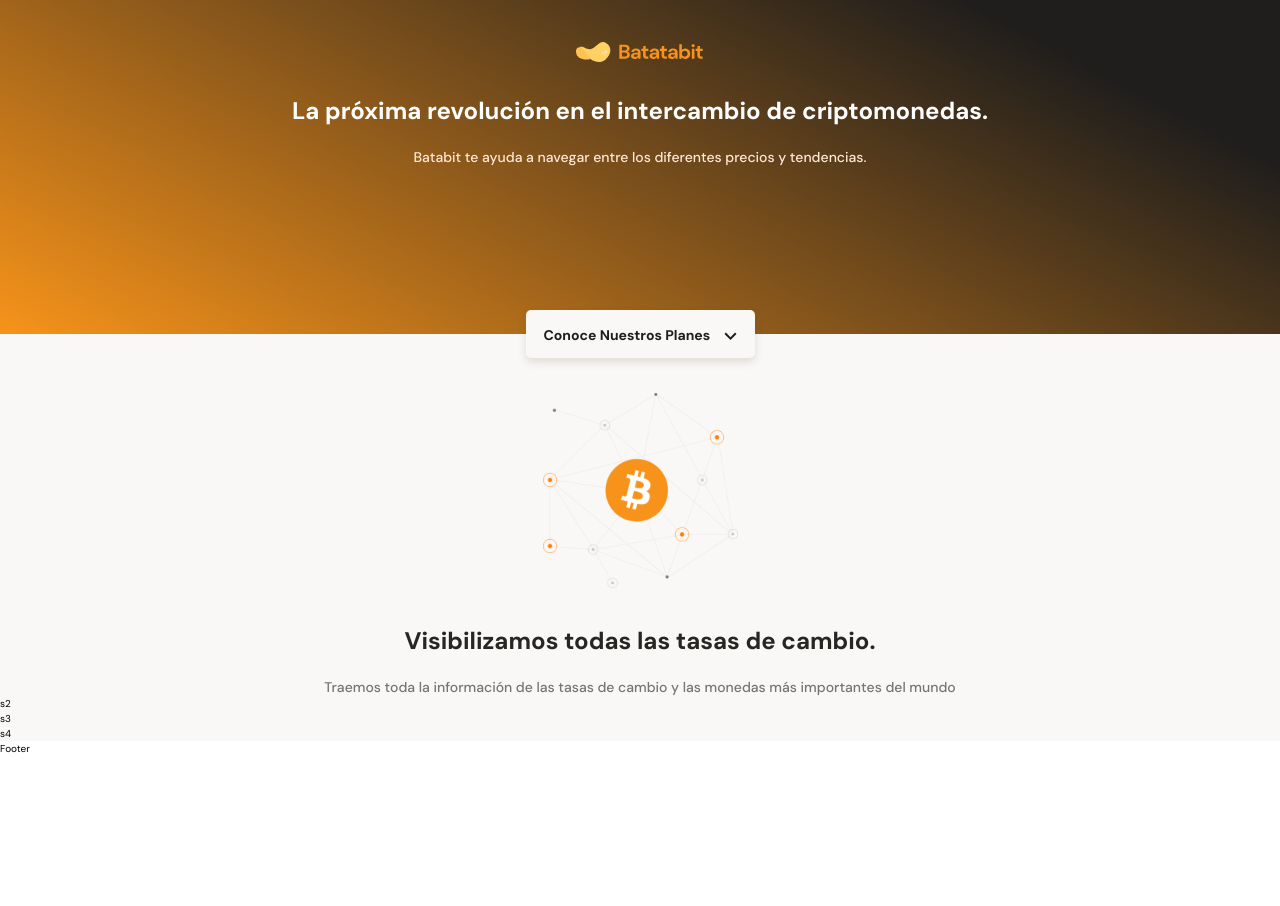
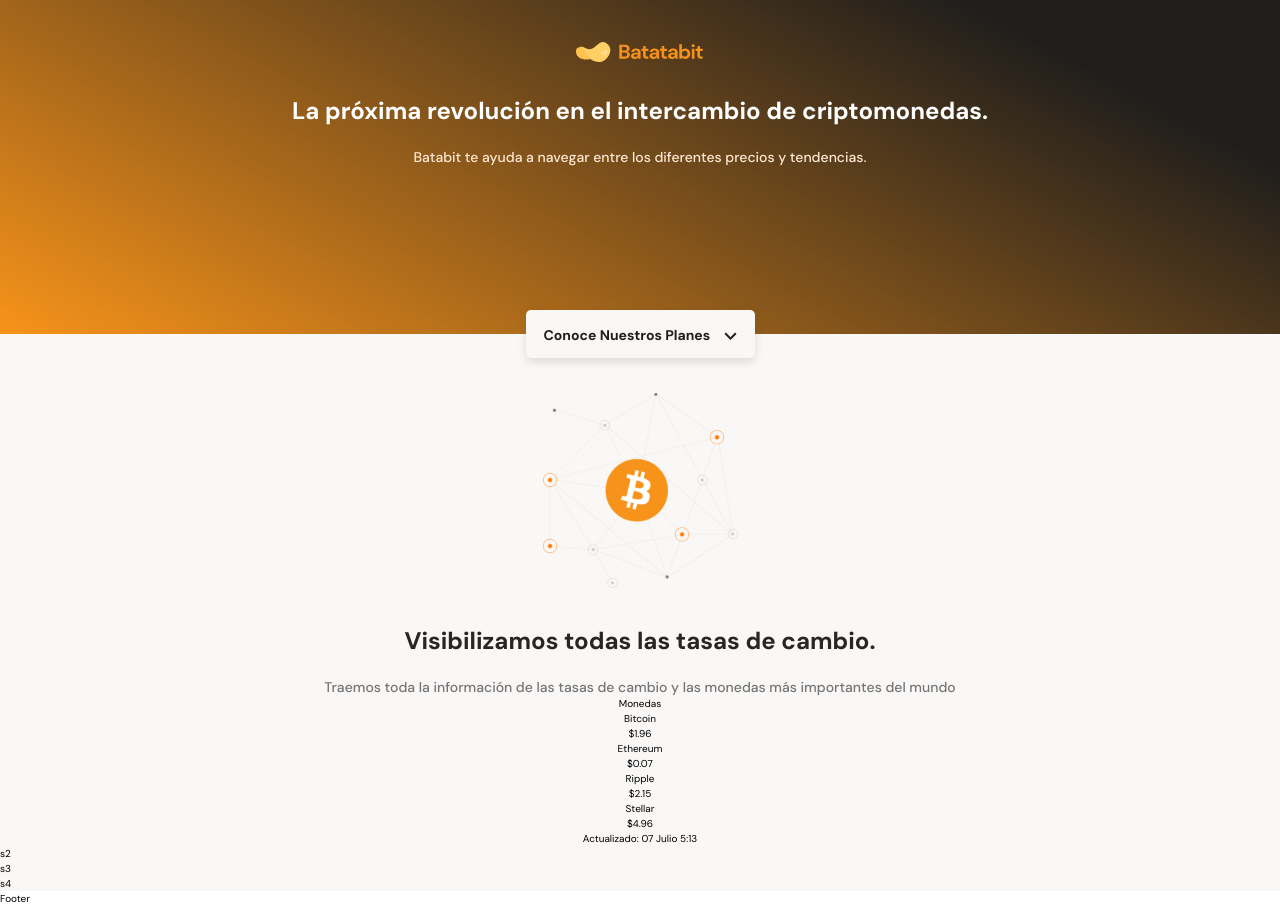
Before and after one commit to chriscodex/responsive-design-mobile-first-layout, a React (Vite) app: page / in a window 1280 px wide. Before the commit the page ends 800 px from the top, so only its background shows below. Built offline with nearby package versions, Linux system fonts and the light colour scheme.

Commit message:
main section html structure created

```diff
--- a/src/components/MainSection/index.jsx
+++ b/src/components/MainSection/index.jsx
@@ -10,8 +10,37 @@
           <p className='text-warm-grey'>Traemos toda la información de las tasas de cambio y las monedas más importantes del mundo</p>
         </div>
         <section className='main-exchange-container__tables'>
-          <div>
-
+          <div className='tableContainer'>
+            <h3>Monedas</h3>
+            <section className='tableContainer__table'>
+              <div>
+                <h4>Bitcoin</h4>
+              </div>
+              <div>
+                <h5>$1.96<span></span></h5>
+              </div>
+              <div>
+                <h4>Ethereum</h4>
+              </div>
+              <div>
+                <h5>$0.07<span></span></h5>
+              </div>
+              <div>
+                <h4>Ripple</h4>
+              </div>
+              <div>
+                <h5>$2.15<span></span></h5>
+              </div>
+              <div>
+                <h4>Stellar</h4>
+              </div>
+              <div>
+                <h5>$4.96<span></span></h5>
+              </div>
+            </section>
+            <div className='tableContainer__updateDate'>
+              <p><span>Actualizado: </span>07 Julio 5:13</p>
+            </div>
           </div>
         </section>
       </section>
```
